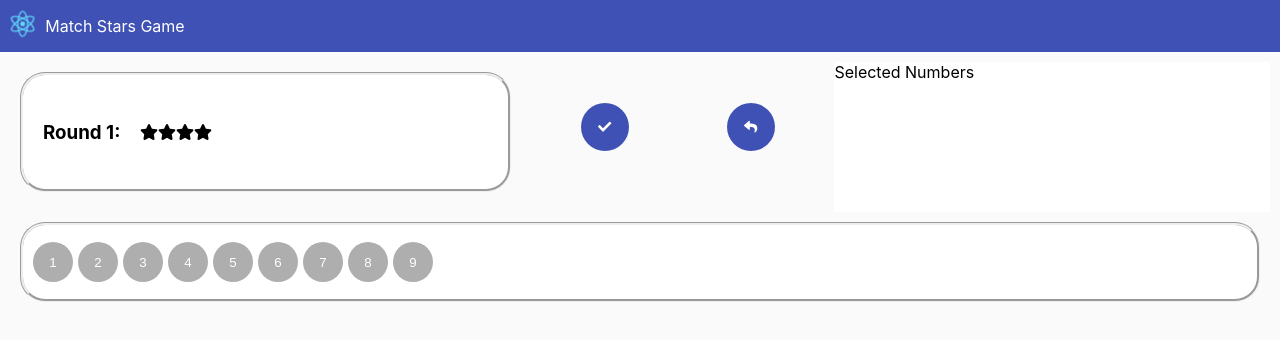
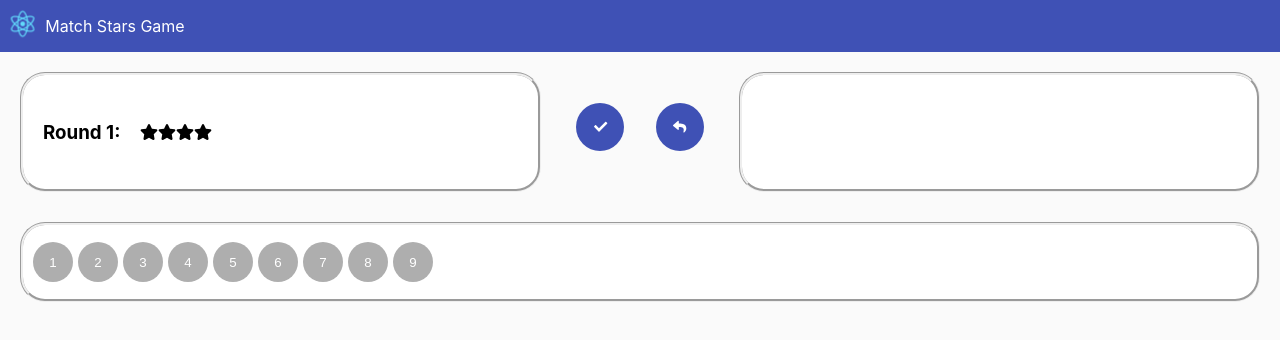
Before and after one commit to mkapiczy/star-match-game, a React (Create React App) app: page / in a window 1280 px wide. Shown: the top 340 px of the page. Built offline with nearby package versions, Linux system fonts and the light colour scheme.

Commit message:
Implement unselect number functionality + styling

```diff
--- a/src/components/Game/Game.tsx
+++ b/src/components/Game/Game.tsx
@@ -14,9 +14,16 @@ const Game: React.FC = () => {
     const [roundNumber, setRoundNumber] = useState(1);
     const [numberOfStars, setNumberOfStars] = useState(random(1, 9))
     const [availableNumbers, setAvailableNumbers] = useState([1,2,3,4,5,6,7,8,9])
+    const [selectedNumbers, setSelectedNumbers] = useState<Array<number>>([])
+    const selectNumber = (selectedNumber: number) => {
+        setSelectedNumbers(_.uniq([...selectedNumbers, selectedNumber]))
+        setAvailableNumbers(_.filter(availableNumbers, (n) => ![...selectedNumbers, selectedNumber].includes(n)));
+    }
 
-    const selectNumber = (selectedNumber: number) => {
-        setAvailableNumbers(_.reject(availableNumbers, (number) => number===selectedNumber));
+    const unselectNumber = (selectedNumber:number) => {
+        const newSelected = _.reject(selectedNumbers, (n) => n===selectedNumber)
+        setSelectedNumbers(newSelected);
+        setAvailableNumbers([...availableNumbers, selectedNumber]);
     }
     return (
         <div className="Game">
@@ -24,7 +31,7 @@ const Game: React.FC = () => {
                 <StarsDisplay roundNumber={roundNumber} numberOfStars={numberOfStars}/>
                 <CircularButton icon={faCheck} onClick={() => console.log('Approve choice')}/>
                 <CircularButton icon={faReply} onClick={() => console.log('Repeat draw')}/>
-                <SelectedNumbersDisplay/>
+                <SelectedNumbersDisplay selectedNumbers={selectedNumbers} onNumberClick={unselectNumber}/>
             </div>
             <div className="second-row">
                 <NumbersDisplay availableNumbers={availableNumbers} onNumberClick={selectNumber}/>
--- a/src/components/SelectedNumbersDisplay/SelectedNumbersDisplay.css
+++ b/src/components/SelectedNumbersDisplay/SelectedNumbersDisplay.css
@@ -2,7 +2,13 @@
     display: flex;
     flex-direction: row;
     flex: 3 0 auto;
+    flex-wrap: wrap;
+    width: 33.333%;
+    height: 80%;
     background-color: white;
-    height: 100%;
-    margin: 10px;
+    justify-content: flex-start;
+    align-items: center;
+    border-radius: 25px;
+    border-style: groove;
+    margin: 20px;
 }
--- a/src/components/SelectedNumbersDisplay/SelectedNumbersDisplay.tsx
+++ b/src/components/SelectedNumbersDisplay/SelectedNumbersDisplay.tsx
@@ -1,11 +1,16 @@
 import React from 'react';
 import './SelectedNumbersDisplay.css';
+import Number from '../Number/Number'
 
+interface Props {
+    selectedNumbers: Array<number>
+    onNumberClick: (selectedNumber: number) => void;
+}
 
-const SelectedNumbersDisplay: React.FC = () => {
+const SelectedNumbersDisplay: React.FC<Props> = (props: Props) => {
     return (
         <div className="SelectedNumbersDisplay">
-            Selected Numbers
+            {props.selectedNumbers.map(number => <Number key={number} numberValue={number} onNumberClick={props.onNumberClick} isAvailable={true}/>)}
         </div>
     )
 }
--- a/src/components/StarsDisplay/StarsDisplay.css
+++ b/src/components/StarsDisplay/StarsDisplay.css
@@ -3,6 +3,7 @@
     flex-direction: row;
     flex: 3 0 auto;
     height: 80%;
+    width: 33.333%;
     background-color: white;
     justify-content: flex-start;
     align-items: center;
```
